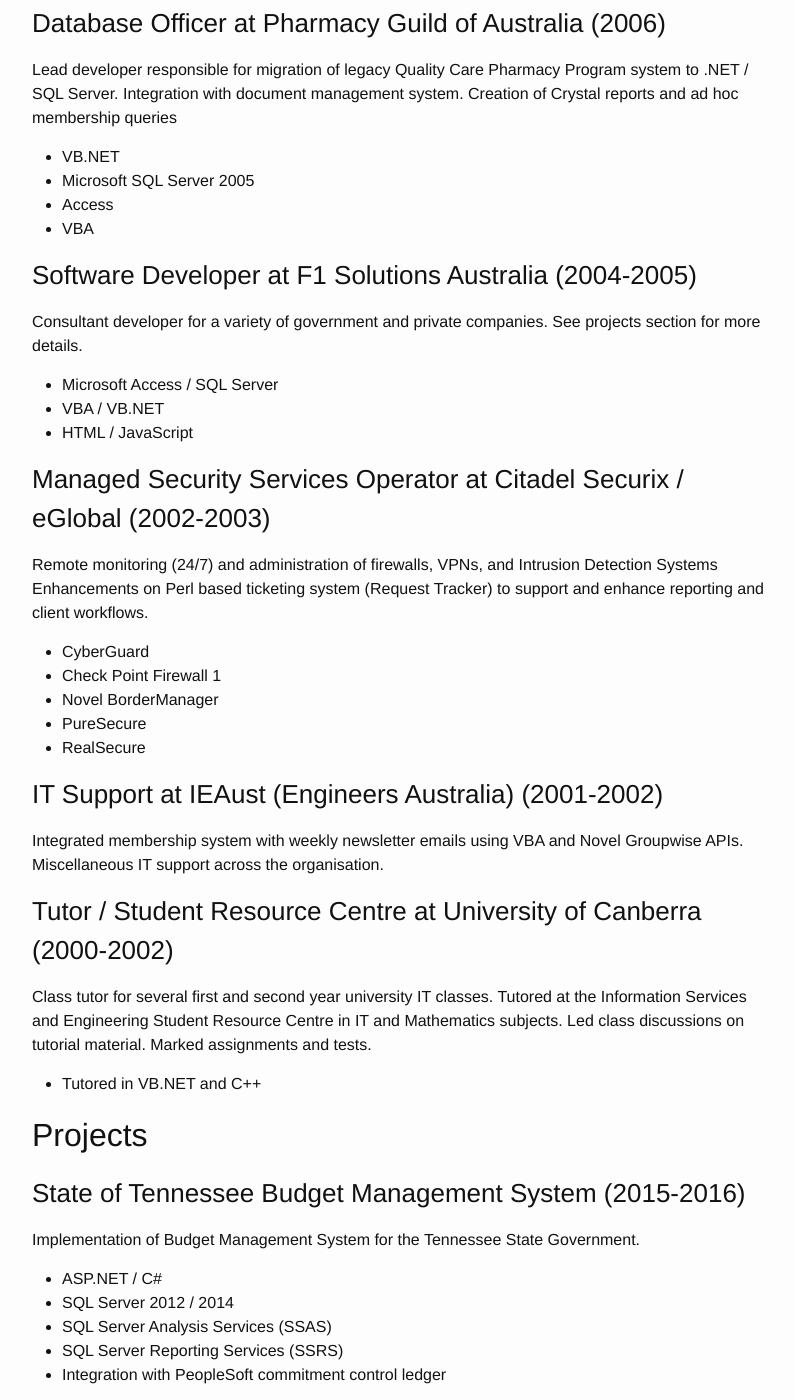
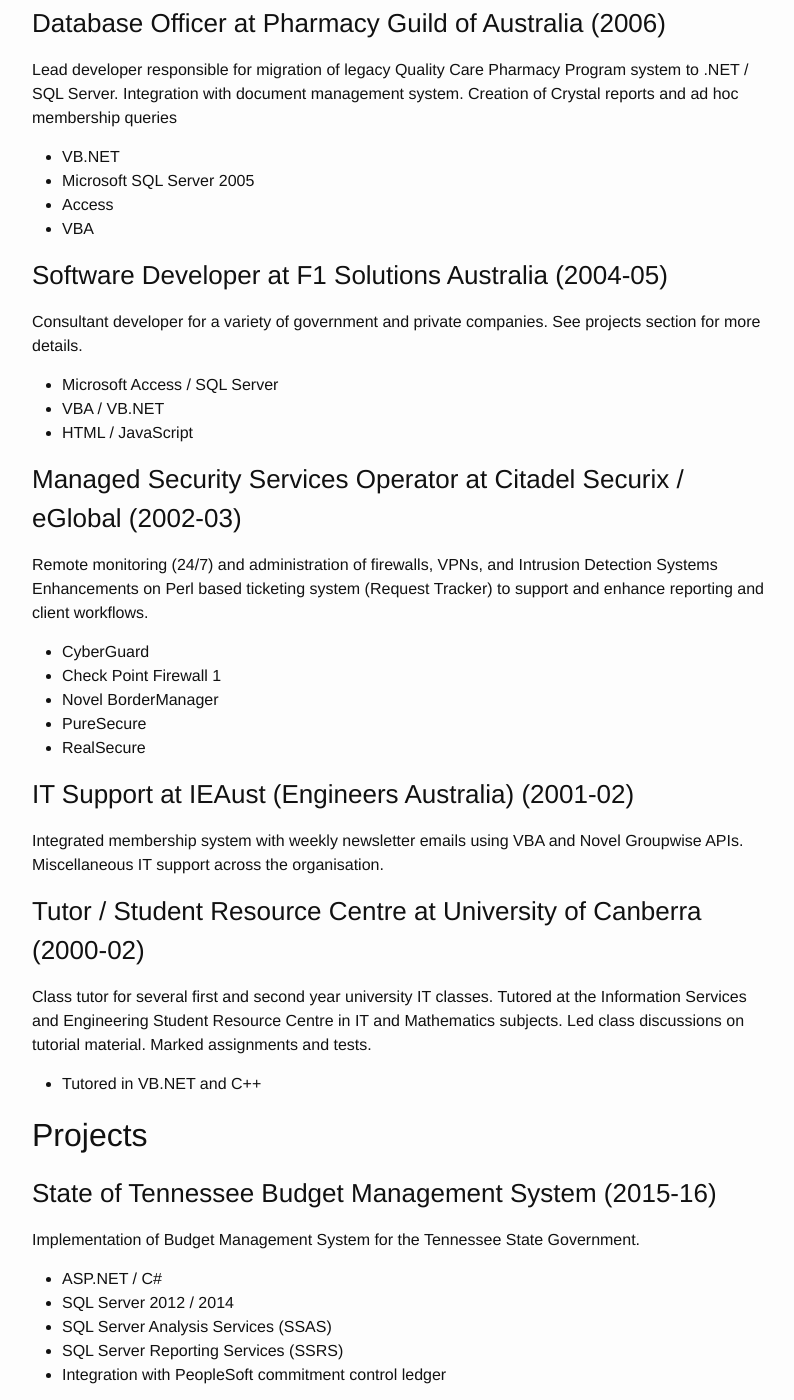
Before and after one commit to joshka/joshka.github.io, a Jekyll site: the page built from resume.md, in a window 1280 px wide and 1400 px high, scrolled down 2035 px. Shown: the whole window, without its empty margins (238-1032 px from the left). Built offline with Jekyll 4.4.1, drawn with Linux system fonts in a browser that asks for light colours; some of the changed text lies outside the part shown.

Commit message:
shorten years in resume

```diff
--- a/resume.md
+++ b/resume.md
@@ -88,7 +88,7 @@
 * Access
 * VBA
 
-### Software Developer at F1 Solutions Australia (2004-2005)
+### Software Developer at F1 Solutions Australia (2004-05)
 Consultant developer for a variety of government and private companies. See
 projects section for more details.
 
@@ -96,7 +96,7 @@
 * VBA / VB.NET
 * HTML / JavaScript
 
-### Managed Security Services Operator at Citadel Securix / eGlobal (2002-2003)
+### Managed Security Services Operator at Citadel Securix / eGlobal (2002-03)
 Remote monitoring (24/7) and administration of firewalls, VPNs, and Intrusion
 Detection Systems Enhancements on Perl based ticketing system (Request Tracker)
 to support and enhance reporting and client workflows.
@@ -107,11 +107,11 @@
 * PureSecure
 * RealSecure
 
-### IT Support at IEAust (Engineers Australia) (2001-2002)
+### IT Support at IEAust (Engineers Australia) (2001-02)
 Integrated membership system with weekly newsletter emails using VBA and Novel
 Groupwise APIs. Miscellaneous IT support across the organisation.
 
-### Tutor / Student Resource Centre at University of Canberra (2000-2002)
+### Tutor / Student Resource Centre at University of Canberra (2000-02)
 Class tutor for several first and second year university IT classes.
 Tutored at the Information Services and Engineering Student Resource Centre in
 IT and Mathematics subjects. Led class discussions on tutorial material.
@@ -120,7 +120,7 @@
 * Tutored in VB.NET and C++
 
 ## Projects
-### State of Tennessee Budget Management System (2015-2016)
+### State of Tennessee Budget Management System (2015-16)
 Implementation of Budget Management System for the Tennessee State Government.
 
 * ASP.NET / C#
@@ -241,7 +241,7 @@
 * VBA
 * SQL
 
-### National Occupational Health and Safety Commission - Dangerous Goods Ready Reckoner (2004-2005)
+### National Occupational Health and Safety Commission - Dangerous Goods Ready Reckoner (2004-05)
 Development of a JavaScript based application to manage the placarding requirements for facilities and vehicles storing dangerous materials.
 
 * JavaScript
@@ -255,7 +255,7 @@
 * VBA
 
 ## Education
-### University of Canberra (2000-2003)
+### University of Canberra (2000-03)
 Bachelor of Engineering (BEng), Computer Engineering (discontinued).
 Member of the Golden Key International Honour society
 
```
Also changed, not shown: other parts of resume.md (+6 -6 lines).
